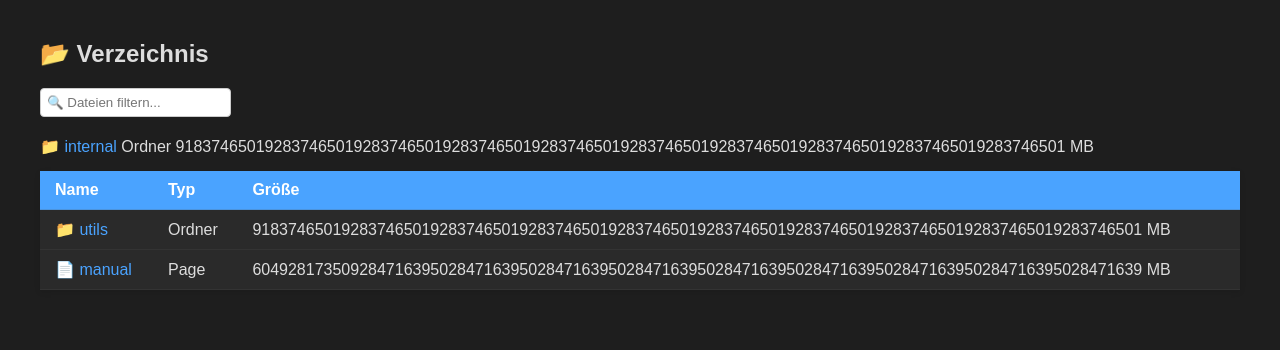
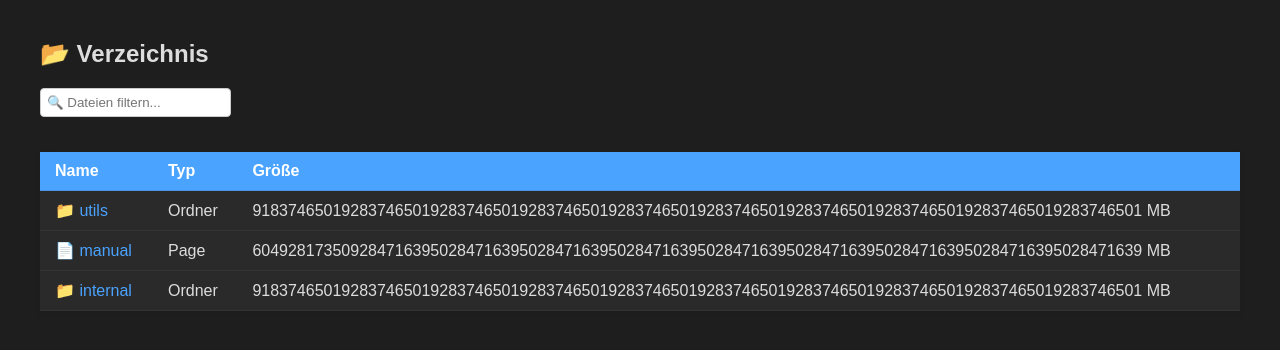
Before and after one commit to florianthepro/main, a plain HTML site: page index.html in a window 1280 px wide. Drawn offline with Linux system fonts and the light colour scheme.

Commit message:
Update index.html

```diff
--- a/index.html
+++ b/index.html
@@ -74,7 +74,8 @@
             <td>Page</td>
             <td>6049281735092847163950284716395028471639502847163950284716395028471639502847163950284716395028471639 MB</td>
         </tr>
-        <div id="include"></div>
+  <tbody id="include"></tbody>
+</table>
 
 <script>
   fetch("./html2.txt")
@@ -84,8 +85,6 @@
     })
     .catch(err => console.error("Fehler beim Laden:", err));
 </script>
-
-    </table>
 
 <script>
 // Darkmode automatisch aktivieren
```
